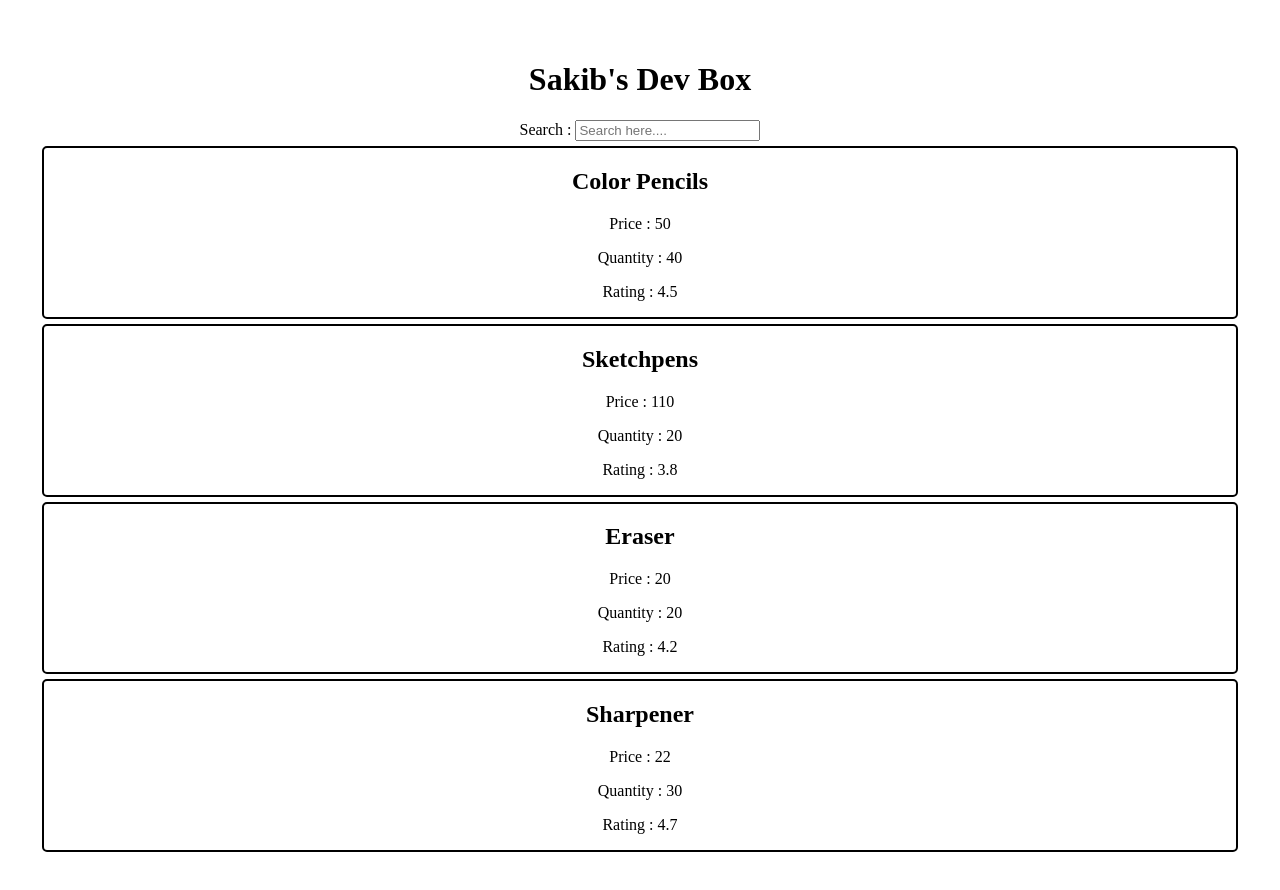
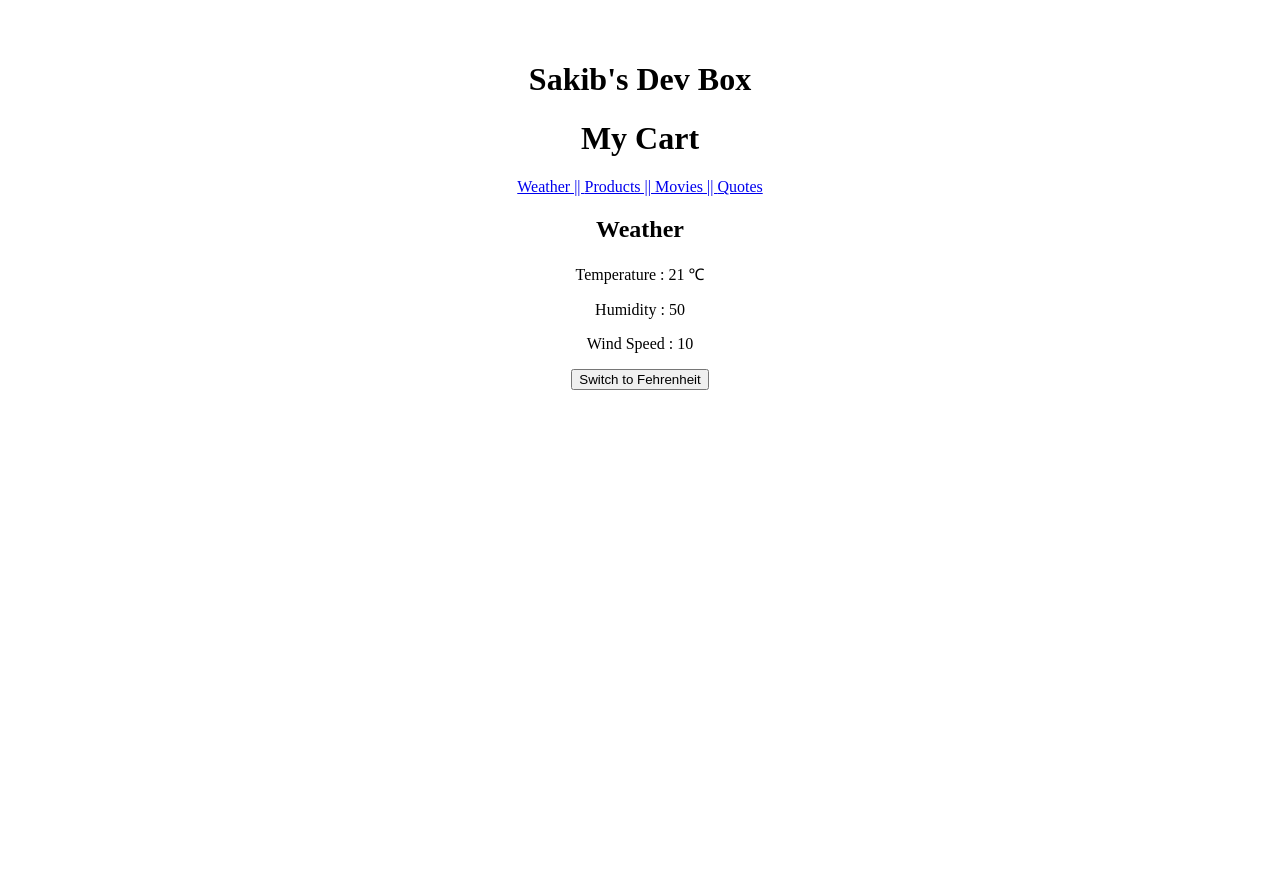
Before and after one commit to Sakib008/React-set-7-practice, a React (Vite) app in the folder React-Set-7/: page / in a window 1280 px wide. Shown: the top 890 px of the page. After the commit the page ends 800 px from the top, so only its background shows below. Built offline with nearby package versions, Linux system fonts and the light colour scheme.

Commit message:
docs : added the router in My Dev Box

```diff
--- a/React-Set-7/package.json
+++ b/React-Set-7/package.json
@@ -11,7 +11,8 @@
   },
   "dependencies": {
     "react": "^18.3.1",
-    "react-dom": "^18.3.1"
+    "react-dom": "^18.3.1",
+    "react-router-dom": "^6.26.2"
   },
   "devDependencies": {
     "@eslint/js": "^9.9.0",
--- a/React-Set-7/src/App.jsx
+++ b/React-Set-7/src/App.jsx
@@ -1,12 +1,13 @@
 import "./App.css";
+import { NavLink, Route, Routes } from "react-router-dom";
 
-// import { DisplayProducts } from "./Components/displayProduct";
-// import { DisplayMovies2 } from "./Components/displaymovies2";
-// import { DisplayQuotes } from "./Components/displayQuotes";
-// import { DisplayMovies } from './Components/displayMovies';
-// import { DisplayWeather } from './Components/displayWeather';
+// import { DisplayProducts } from "./Pages/displayProduct";
+// import { DisplayMovies2 } from "./Pages/displaymovies2";
+import { DisplayQuotes } from "./Pages/displayQuotes";
+import { DisplayMovies } from "./Pages/displayMovies";
+import { DisplayWeather } from "./Pages/displayWeather";
 
-import { DisplayProduct2 } from "./Components/displayProducts2";
+import { DisplayProduct2 } from "./Pages/displayProducts2";
 
 export default function App() {
   return (
@@ -19,7 +20,21 @@ export default function App() {
       {/* <DisplayQuotes /> */}
       {/* <DisplayProducts /> */}
 
-      <DisplayProduct2 />
+      <h1>My Cart</h1>
+      <nav>
+        <NavLink to={"/"}> Weather || </NavLink>
+        <NavLink to={"/product"}> Products || </NavLink>
+        <NavLink to={"/movies"}> Movies || </NavLink>
+        <NavLink to={"/quotes"}> Quotes</NavLink>
+      </nav>
+      <Routes>
+        <Route path="/" element={<DisplayWeather />} />
+        <Route path="/product" element={<DisplayProduct2 />} />
+        <Route path="/movies" element={<DisplayMovies />} />
+        <Route path="/quotes" element={<DisplayQuotes />} />
+      </Routes>
+
+      {/* <DisplayProduct2 /> */}
     </div>
   );
 }
--- a/React-Set-7/src/main.jsx
+++ b/React-Set-7/src/main.jsx
@@ -1,9 +1,12 @@
-import { StrictMode } from 'react'
-import { createRoot } from 'react-dom/client'
-import App from './App.jsx'
+import { StrictMode } from "react";
+import { createRoot } from "react-dom/client";
+import App from "./App.jsx";
+import { BrowserRouter as Router } from "react-router-dom";
 
-createRoot(document.getElementById('root')).render(
+createRoot(document.getElementById("root")).render(
   <StrictMode>
-    <App />
-  </StrictMode>,
-)
+    <Router>
+      <App />
+    </Router>
+  </StrictMode>
+);
```
Also changed, not shown: React-Set-7/src/Pages/displayMovies.jsx (renamed from React-Set-7/src/Components/displayMovies.jsx), React-Set-7/src/Pages/displayProduct.jsx (renamed from React-Set-7/src/Components/displayProduct.jsx), React-Set-7/src/Pages/displayProducts2.jsx (renamed from React-Set-7/src/Components/displayProducts2.jsx), React-Set-7/src/Pages/displayQuotes.jsx (renamed from React-Set-7/src/Components/displayQuotes.jsx), React-Set-7/src/Pages/displayUsers.jsx (added), React-Set-7/src/Pages/displayWeather.jsx (renamed from React-Set-7/src/Components/displayWeather.jsx), React-Set-7/src/Pages/displaymovies2.jsx (renamed from React-Set-7/src/Components/displaymovies2.jsx), 1 other file (tests, documents, lock files or other folders).
